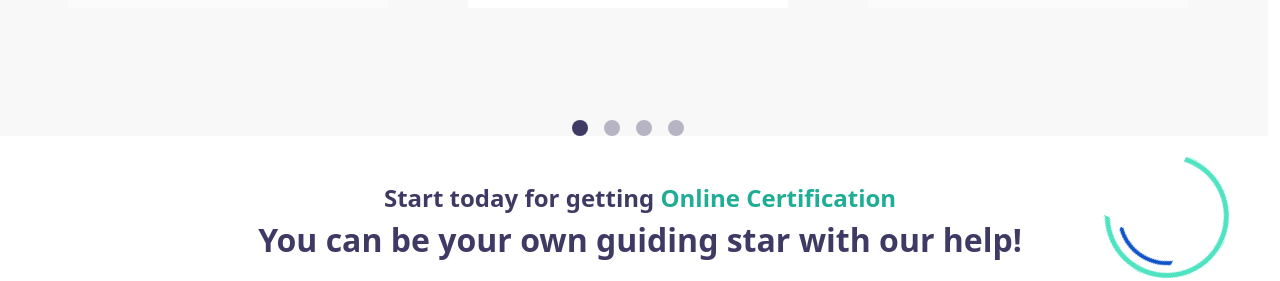
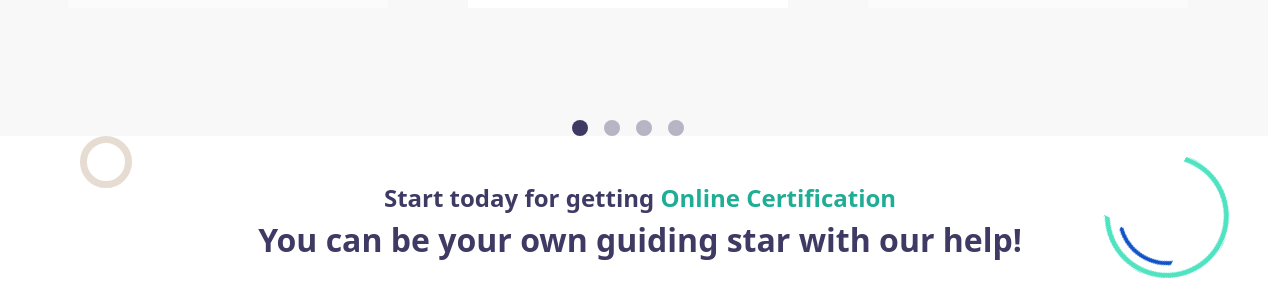
Before and after one commit to GencoMattia/proj-html-vuejs, a Vue app: page / in a window 1280 px wide. Shown: the part 2053-2334 px from the top of the page. Built offline with nearby package versions, Linux system fonts and the light colour scheme.

Commit message:
added all fixed shape and added button hover

```diff
--- a/src/components/MainGetStarted.vue
+++ b/src/components/MainGetStarted.vue
@@ -63,6 +63,12 @@ section {
         button {
             @include button-style;
             padding: .9rem 4.5rem;
+
+            transition: all .3s ease;
+
+            &:hover {
+                background-color: #3f3a64;
+            }
         }
     }
 
@@ -85,6 +91,15 @@ section {
             right: 10px;
             top: 20px;
         }
+
+        .circle-shape {
+            position: absolute;
+            left: 40px;
+            width: 52px;
+            height: 52px;
+            border-radius: 50%;
+            border: 7px solid #E6DCD2;
+        }
     }
 }
 
```
